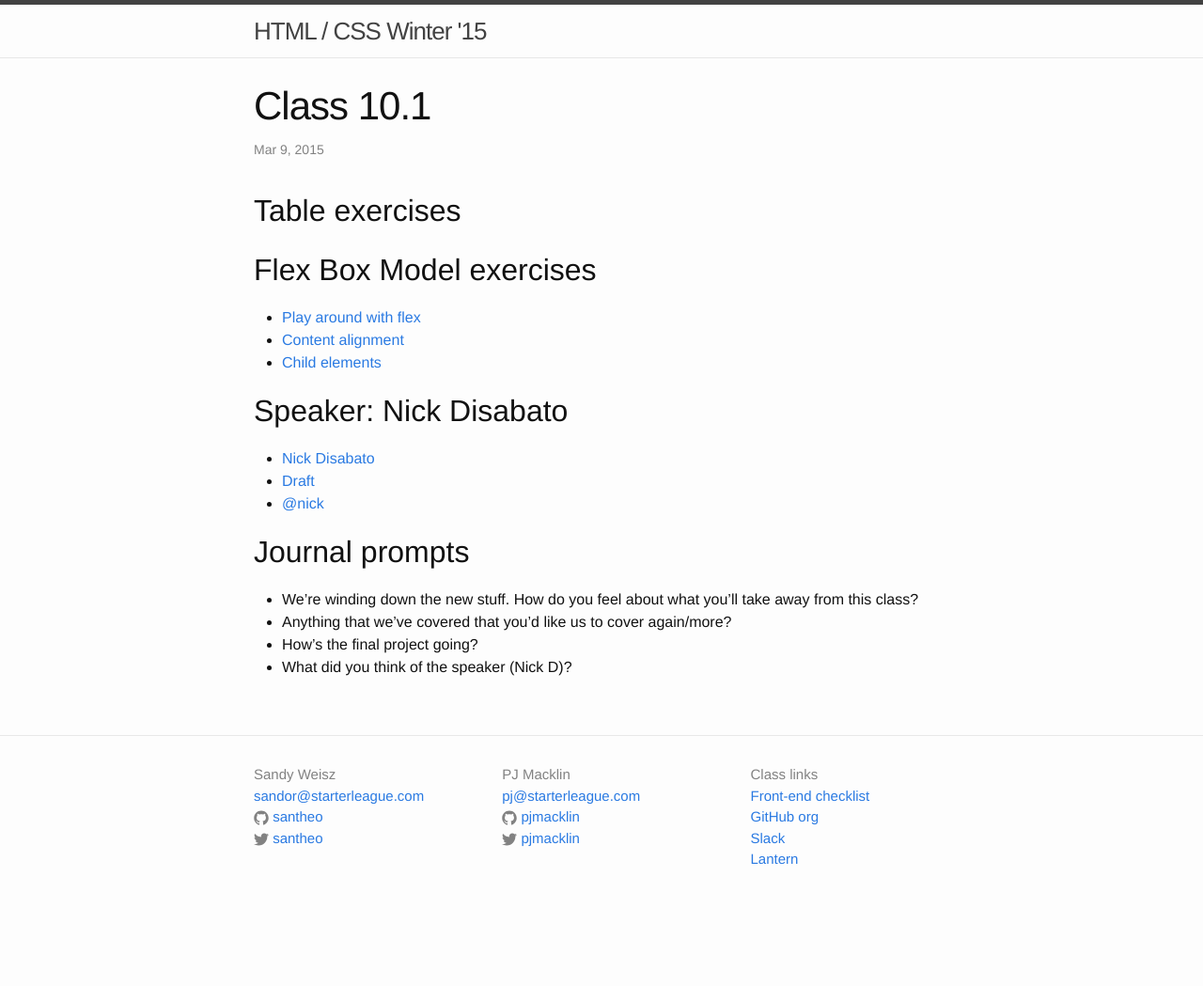
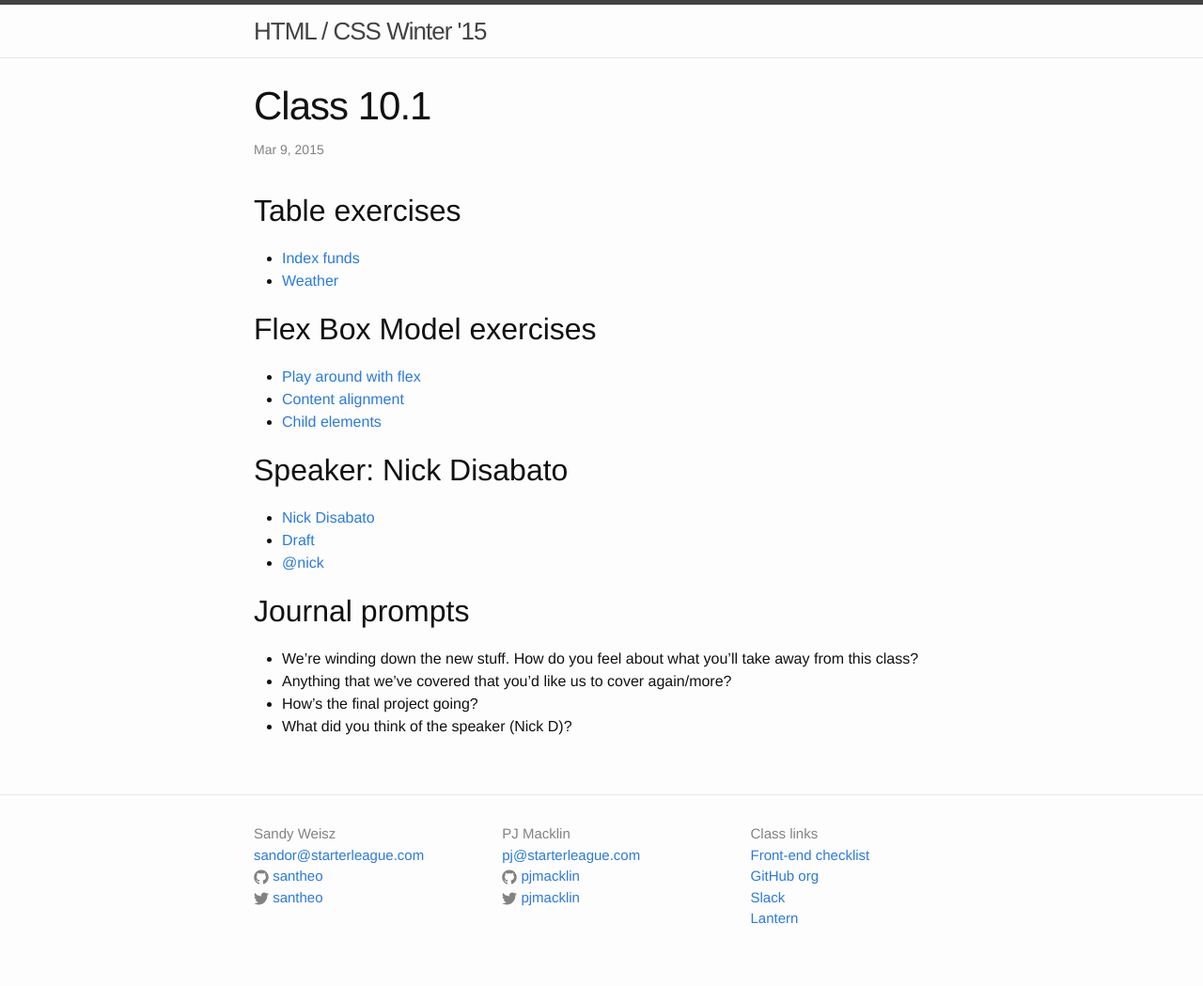
Before and after one commit to tsl-html-css/tsl-html-css.github.io, a Jekyll site: the page built from _posts/2015-03-09-10.1.md, in a window 1280 px wide. Shown: the whole page at 94% size. Built offline with Jekyll 4.4.1, drawn with Linux system fonts in a browser that asks for light colours; before the commit the page ends 986 px from its top, so only the background shows below that.

Commit message:
Table exercises

```diff
--- a/_posts/2015-03-09-10.1.md
+++ b/_posts/2015-03-09-10.1.md
@@ -6,6 +6,9 @@ categories: class
 ---
 
 ## Table exercises
+
+* [Index funds](http://jsbin.com/fuvibe/1/edit?html,css,output)
+* [Weather](http://jsbin.com/ganebu/1/edit?html,css,output)
 
 ## Flex Box Model exercises
 
```
